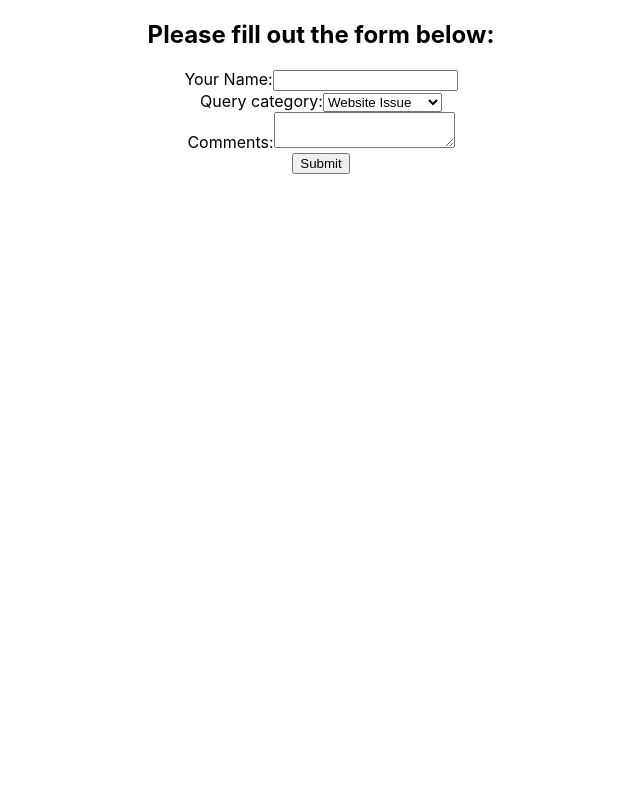
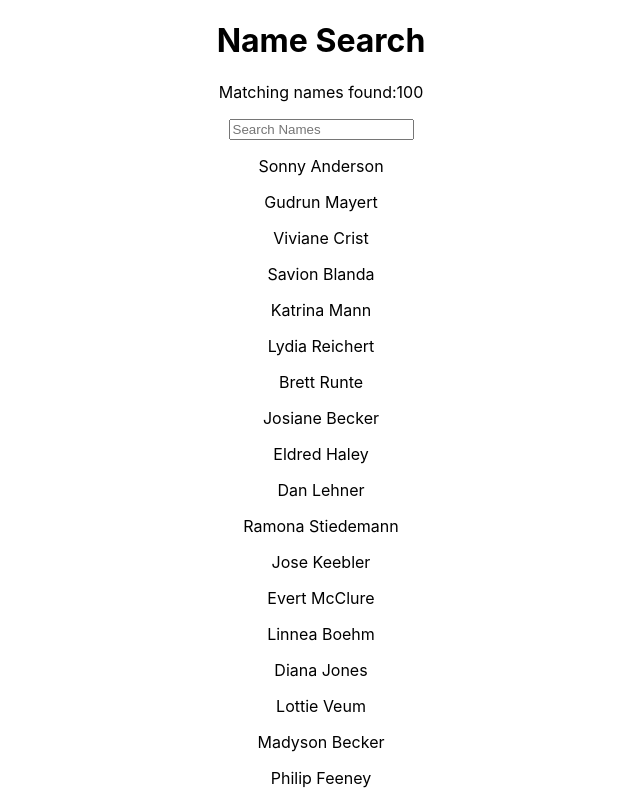
Before and after one commit to HollyT85/react-intro, a React (Create React App) app in the folder my-app/: page / in a window 1280 px wide. Shown: the top 800 px of the page, without its empty margins (319-959 px from the left). Built offline with nearby package versions, Linux system fonts and the light colour scheme.

Commit message:
search bar

```diff
--- a/my-app/src/App.js
+++ b/my-app/src/App.js
@@ -1,9 +1,9 @@
 import "./App.css";
-import UncontrolledForm from "./components/UncontrolledForm";
+import SearchBar from "./components/SearchBar";
 
 function App() {
   return <div className="App">
-      <UncontrolledForm />
+      <SearchBar />
   </div>;
 }
 
--- /dev/null
+++ b/my-app/src/components/SearchBar.js
@@ -0,0 +1,51 @@
+import React, { Component } from 'react'
+import importedNames from '../names'
+
+export class SearchBar extends Component {
+    constructor(props) {
+        super(props)
+
+        this.state = {
+            names: importedNames
+        }
+    }
+
+    handleChange = (event) => {
+        const inputText = event.target.value.toLowerCase()
+        console.log(inputText)
+        const filteredNames = importedNames.filter(name => {
+            return name.toLowerCase().includes(inputText)
+        })
+        this.setState({
+            names:filteredNames
+        })
+    }
+
+    render() {
+    return (
+        <div>
+            <div>
+                <h1>Name Search</h1>
+                <p>Matching names found:{this.state.names.length}</p>
+            </div>
+            <div>
+                <form>
+                    <input
+                        onChange={(event)=> this.handleChange(event)}
+                        type="text"
+                        placeholder='Search Names' />
+                </form>
+            </div>
+            <div style={{margin:'auto'}}>
+                {this.state.names.map(name => {
+                    return <p key={name}>
+                        {name}
+                    </p>
+                })}
+            </div>
+        </div>
+    )
+    }
+}
+
+export default SearchBar
--- /dev/null
+++ b/my-app/src/names.js
@@ -0,0 +1,103 @@
+const importedNames = [
+    "Sonny Anderson",
+    "Gudrun Mayert",
+    "Viviane Crist",
+    "Savion Blanda",
+    "Katrina Mann",
+    "Lydia Reichert",
+    "Brett Runte",
+    "Josiane Becker",
+    "Eldred Haley",
+    "Dan Lehner",
+    "Ramona Stiedemann",
+    "Jose Keebler",
+    "Evert McClure",
+    "Linnea Boehm",
+    "Diana Jones",
+    "Lottie Veum",
+    "Madyson Becker",
+    "Philip Feeney",
+    "Kobe Kuhic",
+    "Jessica Wisoky",
+    "Kasey Auer",
+    "Arnoldo Sipes",
+    "Madisen Davis",
+    "Alex Swaniawski",
+    "Helene Jenkins",
+    "Leone Olson",
+    "Ola Lockman",
+    "Kaylie Mueller",
+    "Kitty Steuber",
+    "Ralph Mosciski",
+    "Zane Bradtke",
+    "Syble Torp",
+    "Luella Weimann",
+    "Rigoberto Dicki",
+    "Andre Gusikowski",
+    "Moshe Torphy",
+    "Rhoda Rosenbaum",
+    "Libby Spinka",
+    "Maeve Zieme",
+    "Sydney Gleichner",
+    "Jimmy Blick",
+    "Tara Casper",
+    "Cayla Upton",
+    "Keith Wyman",
+    "Derick Emmerich",
+    "Nia Waelchi",
+    "Armani Nienow",
+    "Keyon DuBuque",
+    "Keeley Doyle",
+    "Kristoffer Monahan",
+    "Brendon Orn",
+    "Brandy Romaguera",
+    "Lyda Hane",
+    "Lisandro Bauch",
+    "Oma Hirthe",
+    "Caleb Dicki",
+    "Sydney O'Kon",
+    "Missouri Greenholt",
+    "Kylie Green",
+    "Kiel Erdman",
+    "Anahi Balistreri",
+    "Rico Rippin",
+    "Ramiro Dach",
+    "Princess Bosco",
+    "Pink Stoltenberg",
+    "Adan Rau",
+    "Dessie Heller",
+    "Nyah Zulauf",
+    "Makayla Fisher",
+    "Neoma Stanton",
+    "Ebba Dooley",
+    "Rachel Denesik",
+    "Drew Crist",
+    "Wava Will",
+    "Loraine Macejkovic",
+    "Americo Mann",
+    "Jules Konopelski",
+    "Gloria Ankunding",
+    "Austin Wilderman",
+    "Sage Veum",
+    "Dorris Friesen",
+    "Wellington Klein",
+    "Asa Quitzon",
+    "Misty Schumm",
+    "Muhammad Bayer",
+    "Dante Ondricka",
+    "Lurline Kuvalis",
+    "Conner Herzog",
+    "Shanie Franecki",
+    "Lois Bednar",
+    "Carey Predovic",
+    "Adelbert Heidenreich",
+    "Romaine Jacobs",
+    "Jake Schuppe",
+    "Meta Parisian",
+    "Dillon Feest",
+    "Amanda O'Keefe",
+    "Kaitlyn O'Keefe",
+    "Earnest Jenkins",
+    "Reymundo Gleason"
+]
+export default importedNames
```
